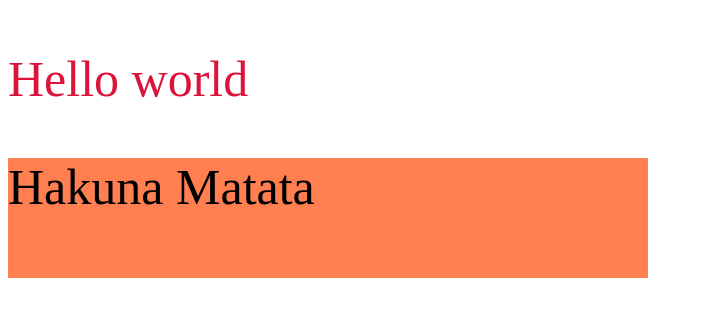
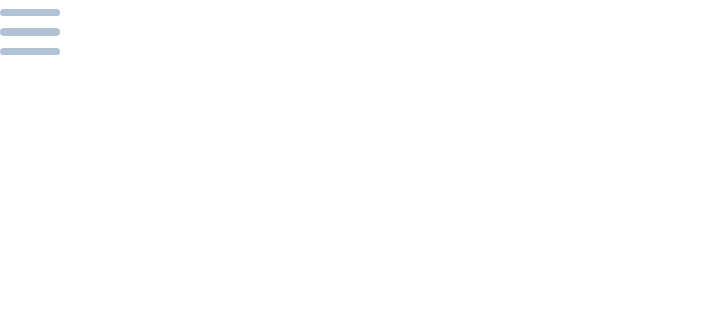
Before and after one commit to GrillCheeseMuncher/Learning-app, a React (Create React App) app: page / in a window 1280 px wide. Shown: the top 316 px of the page, without its empty margins (0-711 px from the left). Built offline with nearby package versions, Linux system fonts and the light colour scheme; a web font is replaced by a local one.

Commit message:
add burger menu

```diff
--- a/src/App.scss
+++ b/src/App.scss
@@ -1,15 +1,32 @@
+@import './styles/mixins.scss';
+
 .App {
-  font-size: 50px;
-  font-family: cursive;
+    .burgir {
+      display: flex;
+      flex-direction: column;
+      justify-content: center;
+      padding: 0.25rem 1rem 0.25rem 0;
+      cursor: pointer;
 
-  .paragraph {
-    color: crimson;
-  }
+      .krecha_up, .krecha, .krecha_down {
+        margin: 6px 0;
+        width: 60px;
+        height: 7.5px;
+        background-color: var(--blue);
+        border-radius: 10px;
+        transition: 0.5s;
+      }
 
-  .pumba {
-    background-color: coral;
-    width: 50vw;
-    height: 15vh;
-    color: black;
-  }
+      &.clicked {
+        .krecha_up {
+          transform: translate(0px, 19.75px) rotate(45deg);
+        }
+        .krecha {
+          opacity: 0;
+        }
+        .krecha_down {
+          transform: translate(0px, -19.75px) rotate(-45deg);
+        }
+      }
+    }
 }
--- a/src/App.tsx
+++ b/src/App.tsx
@@ -1,10 +1,11 @@
 import './App.scss';
+import { Burgir } from './components/unility/Burgir';
 
 function App() {
+
   return (
     <div className="App">
-      <p className="paragraph">Hello world</p>
-      <div className="pumba">Hakuna Matata</div>
+      <Burgir />
     </div>
   );
 }
--- /dev/null
+++ b/src/components/unility/Burgir.tsx
@@ -0,0 +1,18 @@
+import { useState } from 'react';
+
+export const Burgir = () => {
+
+    const [isClicked, setIsClicked] = useState(false);
+
+    const handleClick = () => {
+      setIsClicked(!isClicked);
+    };
+
+  return (
+    <div className={`burgir ${isClicked ? 'clicked' : ''}`} onClick={handleClick}>
+    <div className="krecha_up"></div>
+    <div className="krecha"></div>
+    <div className="krecha_down"></div>
+  </div>
+  )
+}
--- a/src/index.scss
+++ b/src/index.scss
@@ -1,4 +1,6 @@
 @import url('https://fonts.googleapis.com/css2?family=Averia+Serif+Libre:ital,wght@0,300;0,400;0,700;1,300;1,400;1,700&family=Exo:ital,wght@0,100..900;1,100..900&family=Lato:ital,wght@0,100;0,300;0,400;0,700;0,900;1,100;1,300;1,400;1,700;1,900&display=swap');
+
+@import './styles/normalize.scss';
 
 :root {
   font-size: 62.5%; // 10px
--- a/src/styles/functions.scss
+++ /dev/null
@@ -1,17 +0,0 @@
-/*
- * FLUID FONTS
-*/
-// $minFontSize $maxFontSize - base rem values must be given in absolute units
-// $minViewport, $maxViewport - base px values must be given in absolute units
-@function fontClamp($minFontSize, $maxFontSize, $minViewport: 320, $maxViewport: 1920) {
-  $rem: rem;
-  $vw: vw;
-  $slope: ($maxFontSize - $minFontSize) / ($maxViewport - $minViewport);
-  $yIntersection: (-$minViewport * $slope + $minFontSize) + $rem;
-
-  @return clamp(
-    $minFontSize + $rem,
-    $yIntersection unquote('+') $slope * 1000 + $vw,
-    $maxFontSize + $rem
-  );
-}
```
Also changed, not shown: src/styles/mixins.scss (line endings or trailing spaces), 1 other file (tests, documents, lock files or other folders).
